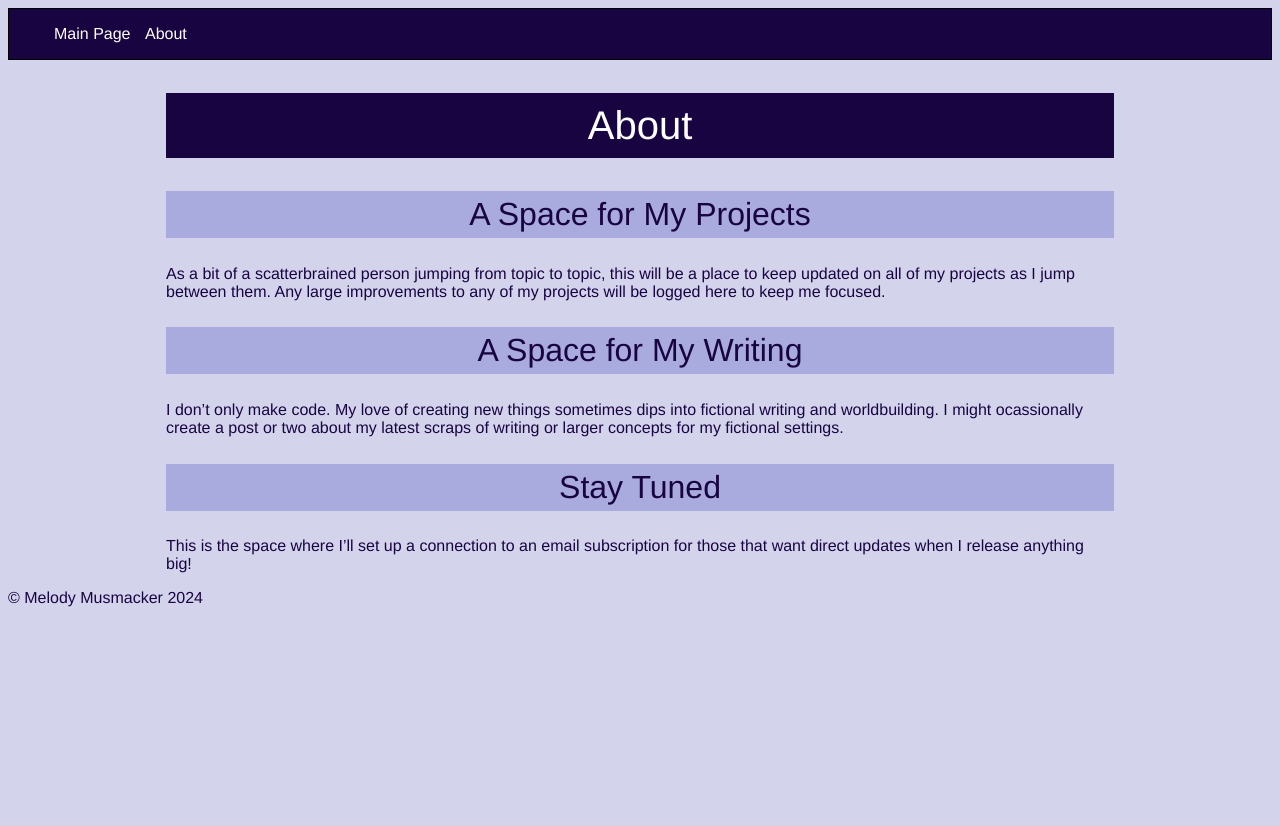
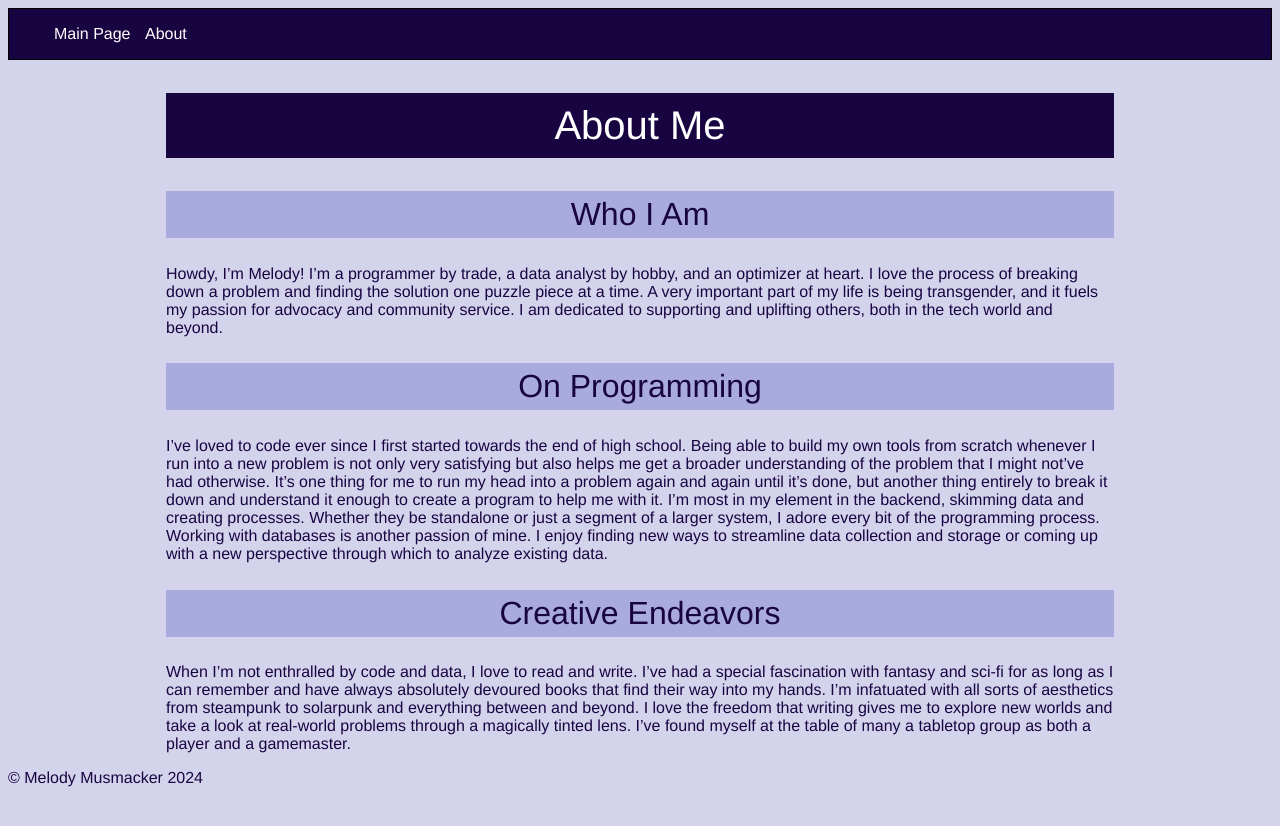
Before and after one commit to AstralObserver/AstralObserver.github.io, a Jekyll site: the page built from about.md, in a window 1280 px wide. Shown: the top 826 px of the page. Built offline with Jekyll 4.4.1, drawn with Linux system fonts in a browser that asks for light colours.

Commit message:
Adding written content
Editing the content of each page with pertinent information.

```diff
--- a/about.md
+++ b/about.md
@@ -1,16 +1,16 @@
 ---
-title: About
+title: About Me
 layout: default
 ---
 
-## A Space for My Projects
+## Who I Am
 
-As a bit of a scatterbrained person jumping from topic to topic, this will be a place to keep updated on all of my projects as I jump between them. Any large improvements to any of my projects will be logged here to keep me focused.
+Howdy, I'm Melody! I'm a programmer by trade, a data analyst by hobby, and an optimizer at heart. I love the process of breaking down a problem and finding the solution one puzzle piece at a time. A very important part of my life is being transgender, and it fuels my passion for advocacy and community service. I am dedicated to supporting and uplifting others, both in the tech world and beyond.
 
-## A Space for My Writing
+## On Programming
 
-I don't only make code. My love of creating new things sometimes dips into fictional writing and worldbuilding. I might ocassionally create a post or two about my latest scraps of writing or larger concepts for my fictional settings.
+I've loved to code ever since I first started towards the end of high school. Being able to build my own tools from scratch whenever I run into a new problem is not only very satisfying but also helps me get a broader understanding of the problem that I might not've had otherwise. It's one thing for me to run my head into a problem again and again until it's done, but another thing entirely to break it down and understand it enough to create a program to help me with it. I'm most in my element in the backend, skimming data and creating processes. Whether they be standalone or just a segment of a larger system, I adore every bit of the programming process. Working with databases is another passion of mine. I enjoy finding new ways to streamline data collection and storage or coming up with a new perspective through which to analyze existing data.
 
-## Stay Tuned
+## Creative Endeavors
 
-This is the space where I'll set up a connection to an email subscription for those that want direct updates when I release anything big!
+When I'm not enthralled by code and data, I love to read and write. I've had a special fascination with fantasy and sci-fi for as long as I can remember and have always absolutely devoured books that find their way into my hands. I'm infatuated with all sorts of aesthetics from steampunk to solarpunk and everything between and beyond. I love the freedom that writing gives me to explore new worlds and take a look at real-world problems through a magically tinted lens. I've found myself at the table of many a tabletop group as both a player and a gamemaster.
```
Also changed, not shown: index.md (+11 -1 lines).
